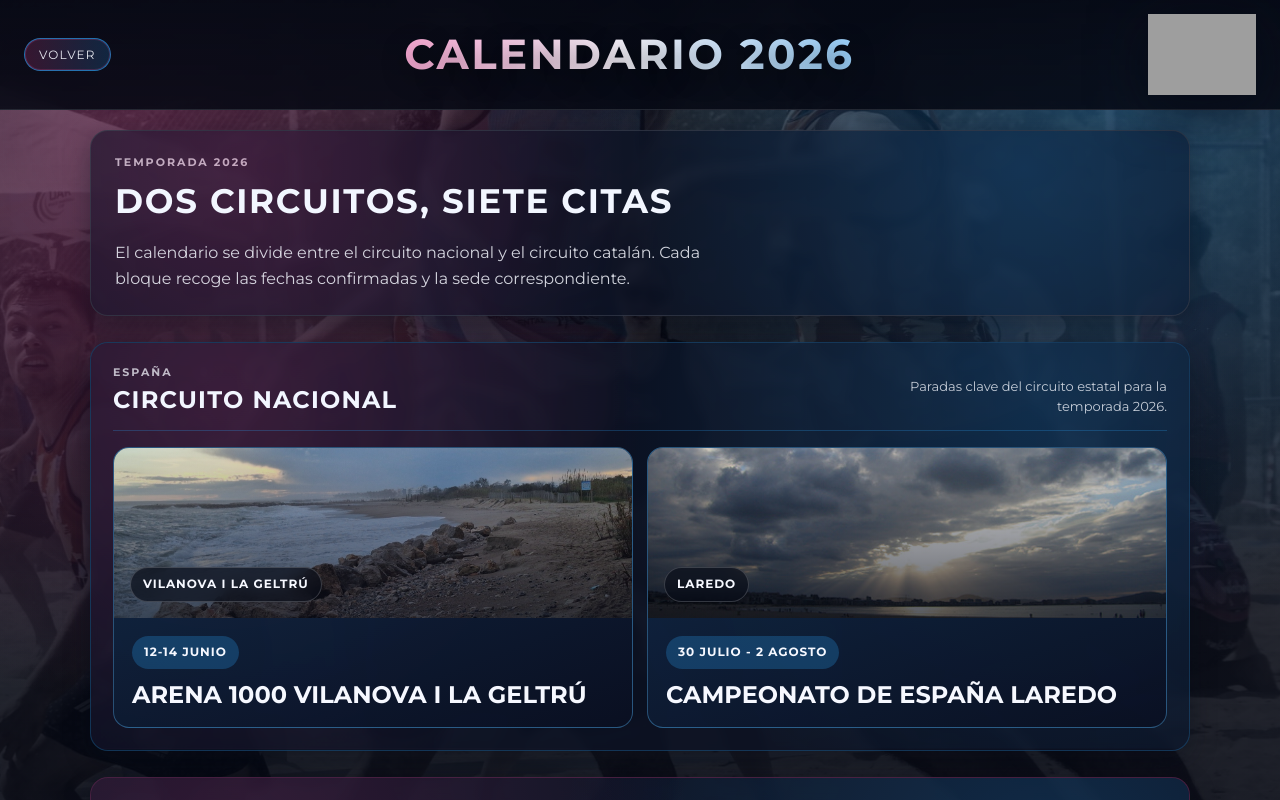
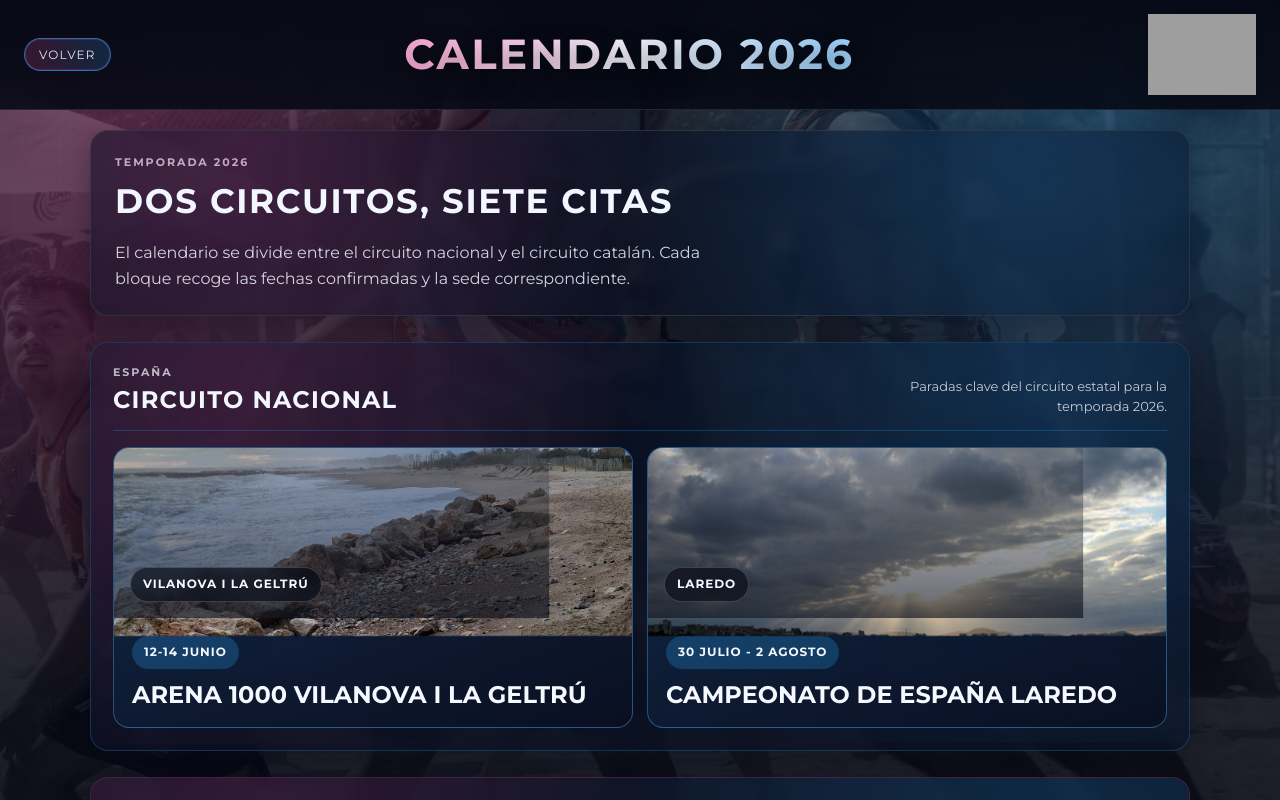
Before and after one commit to rgranadosd/baybandits, a React (Vite) app: page /calendario in a window 1280 px wide. Built offline with nearby package versions, Linux system fonts and the light colour scheme; no server answers; grey boxes are pictures that could not be loaded.

Commit message:
Add sponsor links and enhance calendar cards

```diff
--- a/src/App.css
+++ b/src/App.css
@@ -385,6 +385,18 @@
   padding: 14px;
 }
 
+.sponsor-card--link {
+  text-decoration: none;
+  transition: transform 0.22s ease, box-shadow 0.22s ease, border-color 0.22s ease;
+}
+
+.sponsor-card--link:hover,
+.sponsor-card--link:focus-visible {
+  transform: translateY(-3px);
+  border-color: rgba(255, 78, 163, 0.6);
+  box-shadow: 0 14px 32px rgba(0, 0, 0, 0.26);
+}
+
 .sponsor-card img {
   width: 100%;
   height: clamp(42px, 5vw, 62px);
--- a/src/App.jsx
+++ b/src/App.jsx
@@ -13,6 +13,15 @@ import LogoBB  from './assets/logos/baybandits.png'
 const VIDEO_MP4  = `${import.meta.env.BASE_URL}videos/bandits-wb-fast.mp4`
 const VIDEO_POSTER = `${import.meta.env.BASE_URL}videos/bandits-wb-poster.jpg`
 
+const sponsorLinks = {
+  daunert: 'https://www.daunert.com/',
+  logokeynetsystems2025: 'https://keynet-systems.com/',
+  rosinach: 'https://www.grupdentar.com/clinica-dental-rosinach-sant-boi-de-llobregat/',
+  copyflash: 'https://copiflash.cat/',
+  santos: 'https://marisqueriasantos.com',
+  tallerleonardodavinci: 'https://www.talleresleonardodavinci.es/',
+}
+
 const sponsorLogos = Object.entries(
   import.meta.glob('./assets/partners/*.{png,jpg,jpeg,svg,PNG,JPG,JPEG,SVG}', {
     eager: true,
@@ -22,9 +31,12 @@ const sponsorLogos = Object.entries(
   .sort(([a], [b]) => a.localeCompare(b))
   .map(([path, src]) => {
     const fileName = path.split('/').pop()?.replace(/\.[^/.]+$/, '') || 'Patrocinador'
+    const slug = fileName.toLowerCase().replace(/[^a-z0-9]+/g, '')
+
     return {
       src,
       alt: fileName.replace(/[_-]+/g, ' ').trim(),
+      href: sponsorLinks[slug] || null,
     }
   })
 
@@ -272,9 +284,22 @@ function App() {
           <p className="sponsors-lead">{t.sponsorsLead}</p>
           <div className="sponsors-grid" aria-label={t.sponsors}>
             {sponsorLogos.map((logo) => (
-              <article className="sponsor-card" key={logo.src}>
-                <img src={logo.src} alt={logo.alt} loading="lazy" />
-              </article>
+              logo.href ? (
+                <a
+                  className="sponsor-card sponsor-card--link"
+                  key={logo.src}
+                  href={logo.href}
+                  target="_blank"
+                  rel="noreferrer"
+                  aria-label={`${logo.alt} - abrir en una pestaña nueva`}
+                >
+                  <img src={logo.src} alt={logo.alt} loading="lazy" />
+                </a>
+              ) : (
+                <article className="sponsor-card" key={logo.src}>
+                  <img src={logo.src} alt={logo.alt} loading="lazy" />
+                </article>
+              )
             ))}
           </div>
         </div>
--- a/src/pages/CalendarPage.css
+++ b/src/pages/CalendarPage.css
@@ -3,6 +3,7 @@
 .calendar-page .teams-page__bg {
   filter: grayscale(0.58) saturate(0.92);
   transition: transform 0.18s linear;
+  will-change: transform;
 }
 
 .calendar-content {
@@ -39,6 +40,7 @@
 .calendar-block::before {
   transform: translateY(var(--calendar-parallax-shift, 0px)) scale(1.05);
   transition: transform 0.18s linear, opacity 0.3s ease;
+  will-change: transform;
 }
 
 .calendar-kicker,
@@ -136,20 +138,72 @@
   border: 1px solid color-mix(in srgb, var(--calendar-accent) 28%, rgba(246, 248, 255, 0.12));
   background: linear-gradient(160deg, color-mix(in srgb, var(--calendar-accent) 18%, rgba(10, 16, 34, 0.88)) 0%, rgba(10, 16, 34, 0.88) 100%);
   box-shadow: inset 0 1px 0 rgba(255, 255, 255, 0.04);
+  transition: transform 0.28s ease, box-shadow 0.28s ease, border-color 0.28s ease;
+}
+
+.calendar-event:hover,
+.calendar-event:focus-within {
+  transform: translateY(-4px);
+  border-color: color-mix(in srgb, var(--calendar-accent) 52%, rgba(246, 248, 255, 0.22));
+  box-shadow: 0 18px 34px rgba(5, 10, 22, 0.34), inset 0 1px 0 rgba(255, 255, 255, 0.05);
 }
 
 .calendar-event__media {
   position: relative;
+  isolation: isolate;
   min-height: 170px;
   display: flex;
   align-items: flex-end;
   padding: 16px;
-  background-position: center;
+  background: rgba(8, 12, 24, 0.16);
+}
+
+.calendar-event__media::before,
+.calendar-event__media::after {
+  content: '';
+  position: absolute;
+  inset: 0;
+  pointer-events: none;
+}
+
+.calendar-event__media::before {
+  inset: -8%;
+  z-index: -2;
+  background-image: var(--calendar-event-image);
+  background-position: center calc(50% + var(--calendar-event-shift, 0px));
   background-repeat: no-repeat;
   background-size: cover;
+  transform: scale(1.04);
+  filter: saturate(0.98) contrast(1.02);
+  transition: transform 0.5s ease, filter 0.5s ease, background-position 0.18s linear;
+  will-change: transform, filter, background-position;
+}
+
+.calendar-event__media::after {
+  z-index: -1;
+  background:
+    linear-gradient(180deg, rgba(8, 12, 24, 0.18), rgba(8, 12, 24, 0.72)),
+    linear-gradient(120deg, rgba(255, 255, 255, 0) 16%, rgba(255, 255, 255, 0.2) 48%, rgba(255, 255, 255, 0) 76%);
+  transform: translateX(-16%);
+  opacity: 0.88;
+  transition: transform 0.55s ease, opacity 0.35s ease;
+}
+
+.calendar-event:hover .calendar-event__media::before,
+.calendar-event:focus-within .calendar-event__media::before {
+  transform: scale(1.12);
+  filter: saturate(1.08) contrast(1.06);
+}
+
+.calendar-event:hover .calendar-event__media::after,
+.calendar-event:focus-within .calendar-event__media::after {
+  transform: translateX(8%);
+  opacity: 1;
 }
 
 .calendar-event__city {
+  position: relative;
+  z-index: 1;
   display: inline-flex;
   align-items: center;
   gap: 8px;
@@ -165,6 +219,14 @@
   color: #f6f8ff;
   backdrop-filter: blur(8px);
   -webkit-backdrop-filter: blur(8px);
+  transition: transform 0.28s ease, background 0.28s ease, border-color 0.28s ease;
+}
+
+.calendar-event:hover .calendar-event__city,
+.calendar-event:focus-within .calendar-event__city {
+  transform: translateY(-2px);
+  background: rgba(8, 12, 24, 0.78);
+  border-color: rgba(246, 248, 255, 0.3);
 }
 
 .calendar-event__body {
--- a/src/pages/CalendarPage.jsx
+++ b/src/pages/CalendarPage.jsx
@@ -162,7 +162,7 @@ function CalendarPage() {
 
       const rootRect = scrollRoot.getBoundingClientRect()
       const rootCenter = rootRect.top + rootRect.height * 0.5
-      const nextBackgroundShift = Math.max(-36, Math.min(36, Number((scrollRoot.scrollTop * -0.12).toFixed(2))))
+      const nextBackgroundShift = Math.max(-64, Math.min(64, Number((scrollRoot.scrollTop * -0.22).toFixed(2))))
 
       setBackgroundShift((current) => (current === nextBackgroundShift ? current : nextBackgroundShift))
 
@@ -179,7 +179,7 @@ function CalendarPage() {
 
           const rect = node.getBoundingClientRect()
           const distanceFromCenter = rootCenter - (rect.top + rect.height * 0.5)
-          const shift = Math.max(-40, Math.min(40, Number((distanceFromCenter * 0.12).toFixed(2))))
+          const shift = Math.max(-64, Math.min(64, Number((distanceFromCenter * 0.18).toFixed(2))))
 
           next[circuit.id] = shift
 
@@ -274,11 +274,14 @@ function CalendarPage() {
               </div>
 
               <ol className="calendar-events" aria-label={circuit.title}>
-                {circuit.events.map((event) => (
+                {circuit.events.map((event, eventIndex) => (
                   <li key={`${circuit.id}-${event.dates}-${event.name}`} className="calendar-event">
                     <div
                       className="calendar-event__media"
-                      style={{ backgroundImage: `linear-gradient(180deg, rgba(8, 12, 24, 0.12), rgba(8, 12, 24, 0.68)), url(${event.image})` }}
+                      style={{
+                        '--calendar-event-image': `url(${event.image})`,
+                        '--calendar-event-shift': `${((parallaxOffsets[circuit.id] ?? 0) * (eventIndex % 2 === 0 ? 1.45 : -1.15)).toFixed(2)}px`,
+                      }}
                     >
                       <span className="calendar-event__city">{event.location}</span>
                     </div>
```
